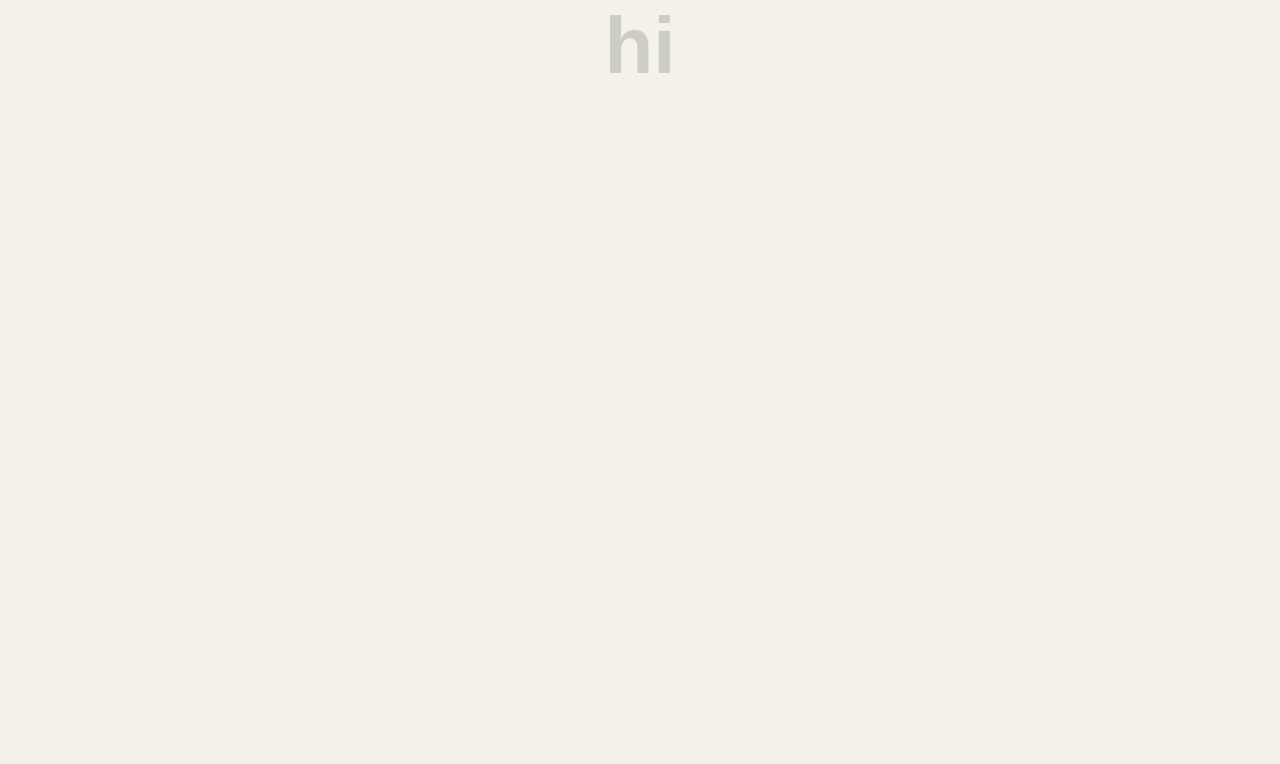
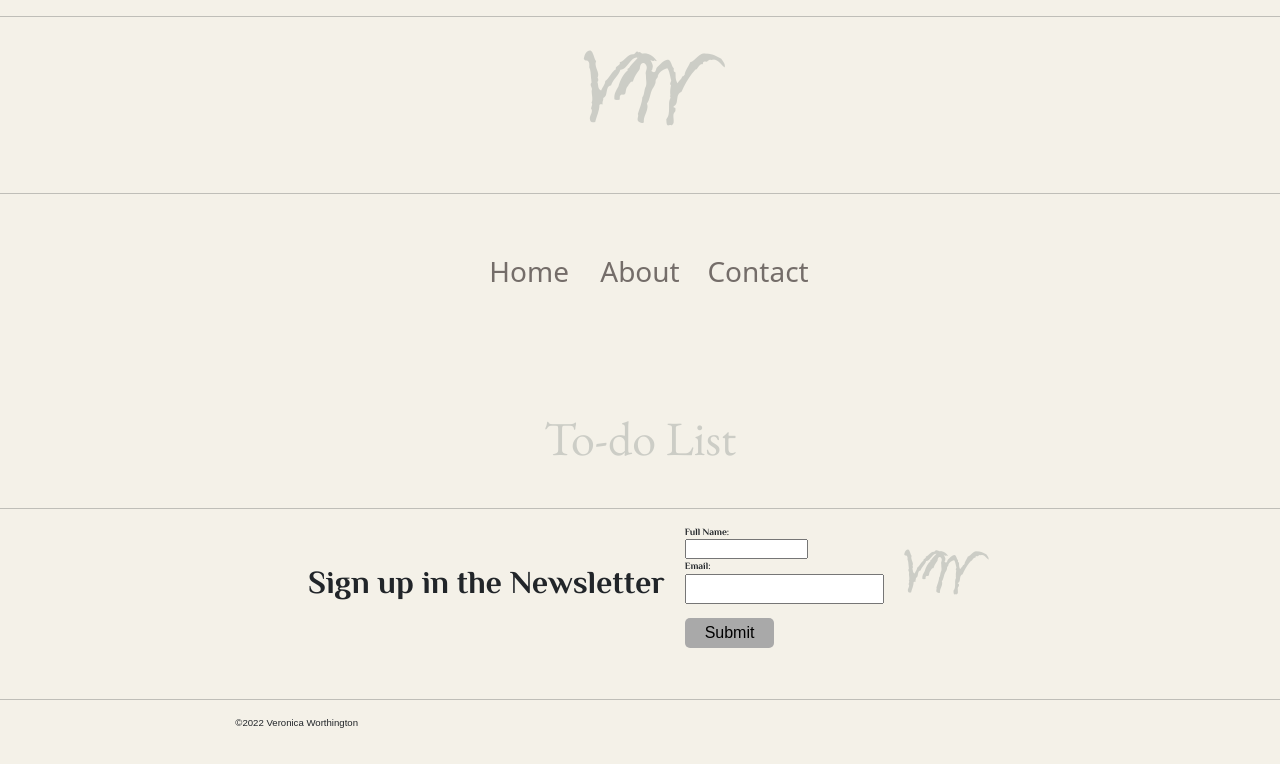
Before and after one commit to vworthington11/Blog, a plain HTML site: page todo.html in a window 1280 px wide. Drawn offline with nearby package versions, Linux system fonts and the light colour scheme; a web font is replaced by a local one.

Commit message:
update todo

```diff
--- a/todo.html
+++ b/todo.html
@@ -1,13 +1,74 @@
 <!DOCTYPE html>
 <html lang="en">
   <head>
-    <meta charset="UTF-8" />
-    <meta http-equiv="X-UA-Compatible" content="IE=edge" />
+    <link
+      href="https://cdn.jsdelivr.net/npm/bootstrap@5.1.3/dist/css/bootstrap.min.css"
+      rel="stylesheet"
+      integrity="sha384-1BmE4kWBq78iYhFldvKuhfTAU6auU8tT94WrHftjDbrCEXSU1oBoqyl2QvZ6jIW3"
+      crossorigin="anonymous"
+    />
+
+    <link rel="preconnect" href="https://fonts.googleapis.com" />
+    <link rel="preconnect" href="https://fonts.gstatic.com" crossorigin />
+    <link
+      href="https://fonts.googleapis.com/css2?family=EB+Garamond&family=Homemade+Apple&family=Mochiy+Pop+P+One&display=swap"
+      rel="stylesheet"
+    />
+    <link rel="preconnect" href="https://fonts.googleapis.com" />
+    <link rel="preconnect" href="https://fonts.gstatic.com" crossorigin />
+    <link
+      href="https://fonts.googleapis.com/css2?family=Philosopher:wght@700&display=swap"
+      rel="stylesheet"
+    />
     <meta name="viewport" content="width=device-width, initial-scale=1.0" />
-    <link href="styles.css" rel="stylesheet" />
+    <link rel="stylesheet" href="styles.css" />
     <title>Veronica's ToDo</title>
   </head>
   <body>
-    <h1>hi</h1>
+    <hr />
+    <br />
+    <h1>VW</h1>
+    <br />
+    <hr />
+    <div class="container">
+      <div class="row">
+        <div class="col-lg-4 col-md-4">
+          <a href="index.html" id="home">Home</a>
+        </div>
+        <div class="col-lg-4 col-md-4">
+          <a href="about.html" id="about">About</a>
+        </div>
+        <div class="col-lg-4 col-md-4">
+          <a href="contact.html" id="contact">Contact</a>
+        </div>
+      </div>
+    </div>
+    <main>
+      <h1 class="aboutTitle">To-do List</h1>
+    </main>
+    <br />
+    <hr />
+    <div class="containerBottom">
+      <div class="boxFooter">
+        <h2 id="signUp">Sign up in the Newsletter</h2>
+      </div>
+      <div class="boxFooter">
+        <form id="nameForm">
+          <label for="fname">Full Name:</label><br />
+          <input type="text" id="fname" name="fname" /><br />
+          <label for="email">Email:</label><br />
+          <input type="email" id="email" name="lname" /><br /><br />
+          <input class="submit" type="submit" value="Submit" />
+        </form>
+      </div>
+
+      <br />
+      <h2 class="boxFooter" id="vW">VW</h2>
+    </div>
+    <hr />
+    <div class="containerFooter">
+      <footer>&copy;2022 Veronica Worthington</footer>
+    </div>
+    <br />
   </body>
 </html>
```
